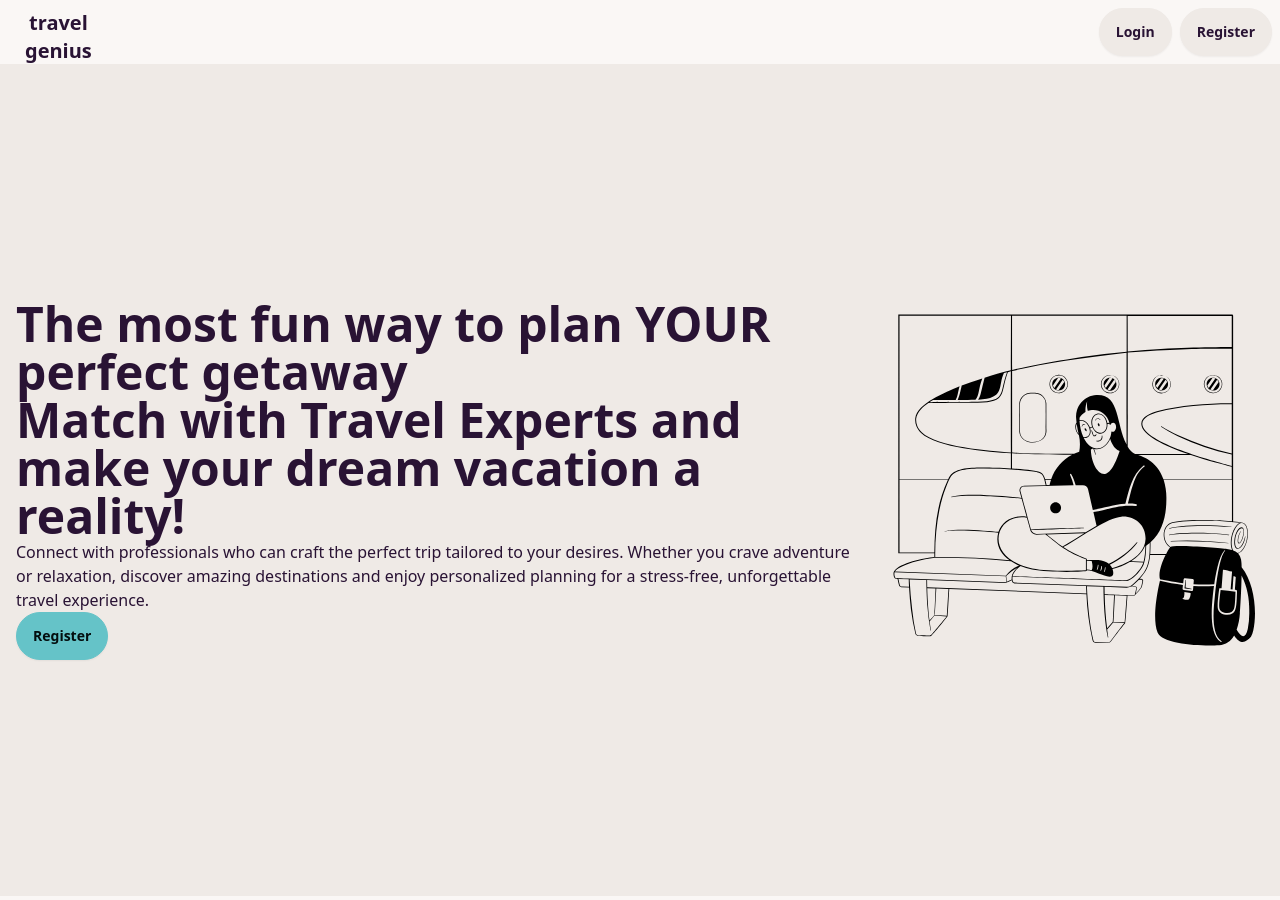
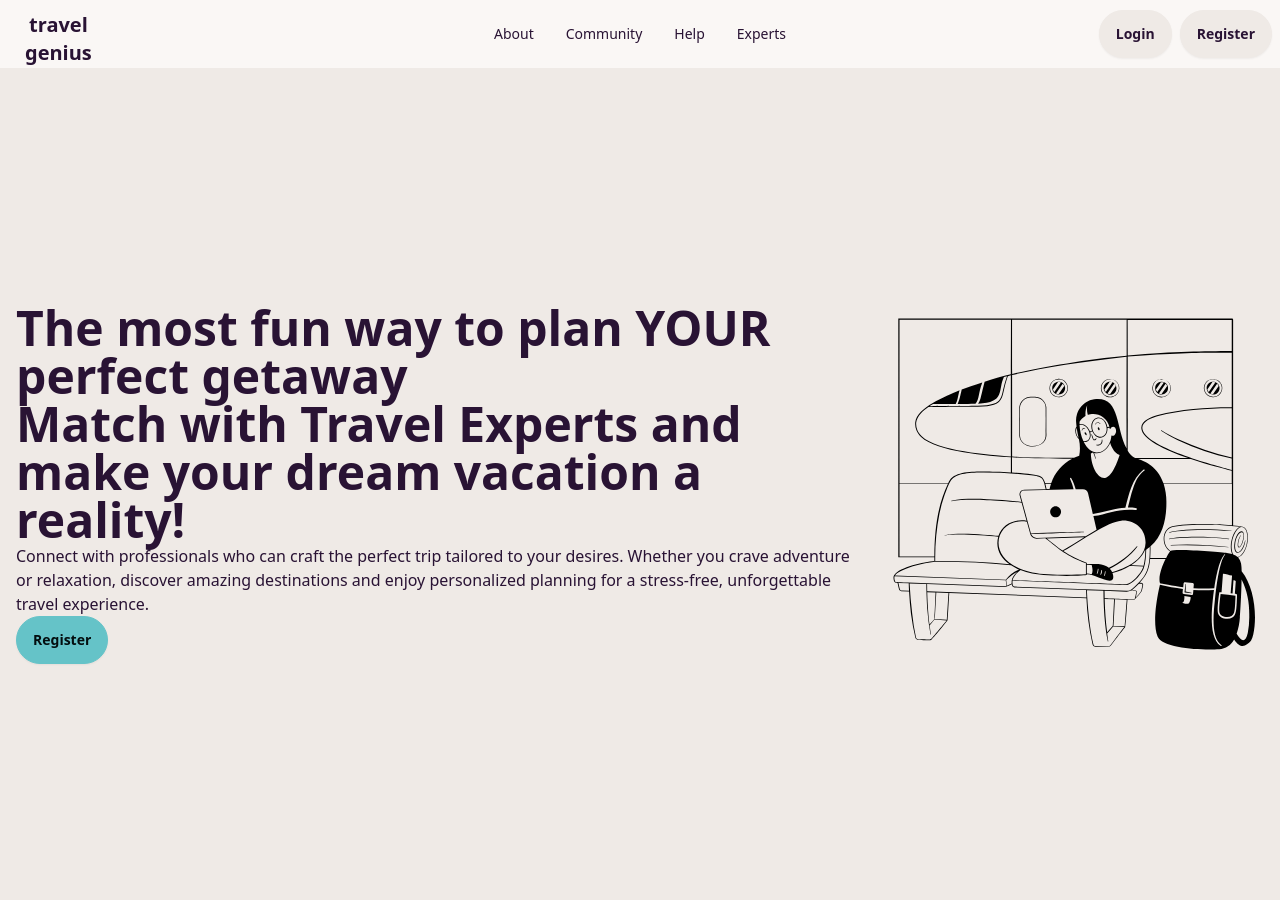
Before and after one commit to CornaSn/final-project, a Next.js app: page / in a window 1280 px wide. Built offline with nearby package versions, Linux system fonts and the light colour scheme.

Commit message:
Fix route for user profil

```diff
--- a/app/(auth)/api/login/route.ts
+++ b/app/(auth)/api/login/route.ts
@@ -30,7 +30,7 @@ export async function POST(
 
   // 2. Validate the user data with zod Schema
   const result = userSchema.safeParse(body);
-  console.log('result', result);
+  // console.log('result', result);
 
   if (!result.success) {
     return NextResponse.json(
--- a/app/(auth)/api/register/route.ts
+++ b/app/(auth)/api/register/route.ts
@@ -1,6 +1,5 @@
 import bcrypt from 'bcrypt';
 import { NextRequest, NextResponse } from 'next/server';
-import { z } from 'zod';
 import {
   createUserInsecure,
   getUserInsecure,
--- a/app/layout.js
+++ b/app/layout.js
@@ -64,27 +64,20 @@ export default function RootLayout({ children }) {
               </Link>
             </div>
             <div className="navbar-center hidden lg:flex">
-              {/* <ul className="menu menu-horizontal px-1">
+              <ul className="menu menu-horizontal px-1">
                 <li>
-                  <a>Item 1</a>
+                  <a>About</a>
                 </li>
                 <li>
-                  <details>
-                    <summary>Parent</summary>
-                    <ul className="p-2">
-                      <li>
-                        <a>Submenu 1</a>
-                      </li>
-                      <li>
-                        <a>Submenu 2</a>
-                      </li>
-                    </ul>
-                  </details>
+                  <a>Community</a>
                 </li>
                 <li>
-                  <a>Item 3</a>
+                  <a>Help</a>
                 </li>
-              </ul> */}
+                <li>
+                  <a>Experts</a>
+                </li>
+              </ul>
             </div>
             <div className="navbar-end">
               <Link href="/login" className="btn mr-2">
--- a/app/profile/[userId]/page.tsx
+++ b/app/profile/[userId]/page.tsx
@@ -1,14 +1,18 @@
 type Props = {
   params: {
     email: string;
+    firstName: string;
+    lastName: string;
+    userId: number;
   };
 };
 
 export default function UserProfil(props: Props) {
+  console.log('Props', props);
   return (
     <>
-      <h1>{props.params.email}</h1>
       <div>User Profil</div>
+      <h1>{props.params.userId}</h1>
     </>
   );
 }
--- a/database/users.ts
+++ b/database/users.ts
@@ -1,4 +1,3 @@
-import { FORMERR } from 'dns';
 import { cache } from 'react';
 import { sql } from '../database/connect';
 import {
```
Also changed, not shown: migrations/00016-createSessionTable.ts (added, +7 -0 lines).
